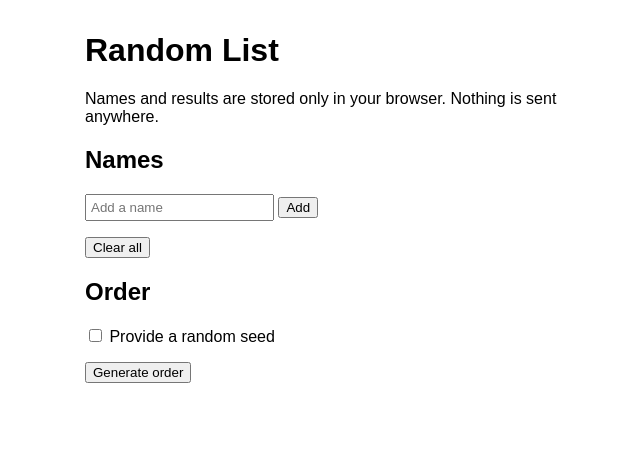
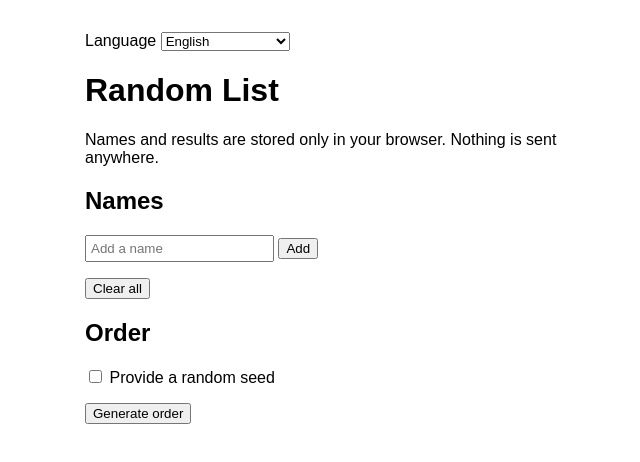
Before and after one commit to j-dantas/random_list, a plain HTML site: page index.html in a window 1280 px wide. Shown: the whole page, without its empty margins (315-955 px from the left). Drawn offline with Linux system fonts and the light colour scheme.

Commit message:
Add Brazilian Portuguese language option
Co-authored-by: copilot-swe-agent[bot] <198982749+Copilot@users.noreply.github.com>

```diff
--- a/index.html
+++ b/index.html
@@ -11,31 +11,86 @@ input{padding:.3em}
 </style>
 </head>
 <body>
-<h1>Random List</h1>
-<p>Names and results are stored only in your browser. Nothing is sent anywhere.</p>
+<label for="language" data-i18n="languageLabel">Language</label>
+<select id="language">
+  <option value="en">English</option>
+  <option value="pt-BR">Português (Brasil)</option>
+</select>
 
-<h2>Names</h2>
+<h1 data-i18n="title">Random List</h1>
+<p data-i18n="privacy">Names and results are stored only in your browser. Nothing is sent anywhere.</p>
+
+<h2 data-i18n="namesHeading">Names</h2>
 <form id="add-form">
-  <input id="name" placeholder="Add a name" required autocomplete="off">
-  <button type="submit">Add</button>
+  <input id="name" data-i18n-placeholder="namePlaceholder" placeholder="Add a name" required autocomplete="off">
+  <button type="submit" data-i18n="add">Add</button>
 </form>
 <ul id="names"></ul>
-<button id="clear" type="button">Clear all</button>
+<button id="clear" type="button" data-i18n="clear">Clear all</button>
 
-<h2>Order</h2>
-<label><input type="checkbox" id="use-seed"> Provide a random seed</label>
+<h2 data-i18n="orderHeading">Order</h2>
+<label><input type="checkbox" id="use-seed"> <span data-i18n="useSeed">Provide a random seed</span></label>
 <div id="seed-box" hidden>
-  <input id="seed" placeholder="Seed (any text)">
+  <input id="seed" data-i18n-placeholder="seedPlaceholder" placeholder="Seed (any text)">
 </div>
-<p><button id="shuffle" type="button">Generate order</button></p>
+<p><button id="shuffle" type="button" data-i18n="generate">Generate order</button></p>
 <ol id="result"></ol>
 
 <script>
 (function () {
   var KEY = "random_list_names";
+  var LANGUAGE_KEY = "random_list_language";
+  var translations = {
+    en: {
+      languageLabel: "Language",
+      title: "Random List",
+      privacy: "Names and results are stored only in your browser. Nothing is sent anywhere.",
+      namesHeading: "Names",
+      namePlaceholder: "Add a name",
+      add: "Add",
+      remove: "Remove",
+      clear: "Clear all",
+      orderHeading: "Order",
+      useSeed: "Provide a random seed",
+      seedPlaceholder: "Seed (any text)",
+      generate: "Generate order"
+    },
+    "pt-BR": {
+      languageLabel: "Idioma",
+      title: "Lista aleatória",
+      privacy: "Os nomes e resultados ficam armazenados apenas no seu navegador. Nada é enviado para lugar algum.",
+      namesHeading: "Nomes",
+      namePlaceholder: "Adicione um nome",
+      add: "Adicionar",
+      remove: "Remover",
+      clear: "Limpar tudo",
+      orderHeading: "Ordem",
+      useSeed: "Informar uma semente aleatória",
+      seedPlaceholder: "Semente (qualquer texto)",
+      generate: "Gerar ordem"
+    }
+  };
   var $ = function (id) { return document.getElementById(id); };
   var names = [];
+  var language = "en";
+  var savedLanguage = "en";
   try { names = JSON.parse(localStorage.getItem(KEY)) || []; } catch (e) { names = []; }
+  try { savedLanguage = localStorage.getItem(LANGUAGE_KEY) || "en"; } catch (e) { savedLanguage = "en"; }
+  if (translations[savedLanguage]) { language = savedLanguage; }
+
+  function translate() {
+    var strings = translations[language];
+    document.documentElement.lang = language;
+    document.title = strings.title;
+    document.querySelectorAll("[data-i18n]").forEach(function (element) {
+      element.textContent = strings[element.getAttribute("data-i18n")];
+    });
+    document.querySelectorAll("[data-i18n-placeholder]").forEach(function (element) {
+      element.placeholder = strings[element.getAttribute("data-i18n-placeholder")];
+    });
+    $("language").value = language;
+    render();
+  }
 
   function save() { localStorage.setItem(KEY, JSON.stringify(names)); }
 
@@ -47,7 +102,7 @@ input{padding:.3em}
       li.appendChild(document.createTextNode(n));
       var b = document.createElement("button");
       b.type = "button";
-      b.textContent = "Remove";
+      b.textContent = translations[language].remove;
       b.onclick = function () { names.splice(i, 1); save(); render(); };
       li.appendChild(b);
       ul.appendChild(li);
@@ -91,6 +146,11 @@ input{padding:.3em}
   };
   $("clear").onclick = function () { names = []; save(); render(); $("result").textContent = ""; };
   $("use-seed").onchange = function () { $("seed-box").hidden = !this.checked; };
+  $("language").onchange = function () {
+    language = this.value;
+    localStorage.setItem(LANGUAGE_KEY, language);
+    translate();
+  };
   $("shuffle").onclick = function () {
     var seed = $("use-seed").checked ? $("seed").value : String(Math.random()) + Date.now();
     // sort first so the same seed gives the same order regardless of input order
@@ -105,7 +165,7 @@ input{padding:.3em}
     });
   };
 
-  render();
+  translate();
 })();
 </script>
 </body>
```
Also changed, not shown: 1 other file.
